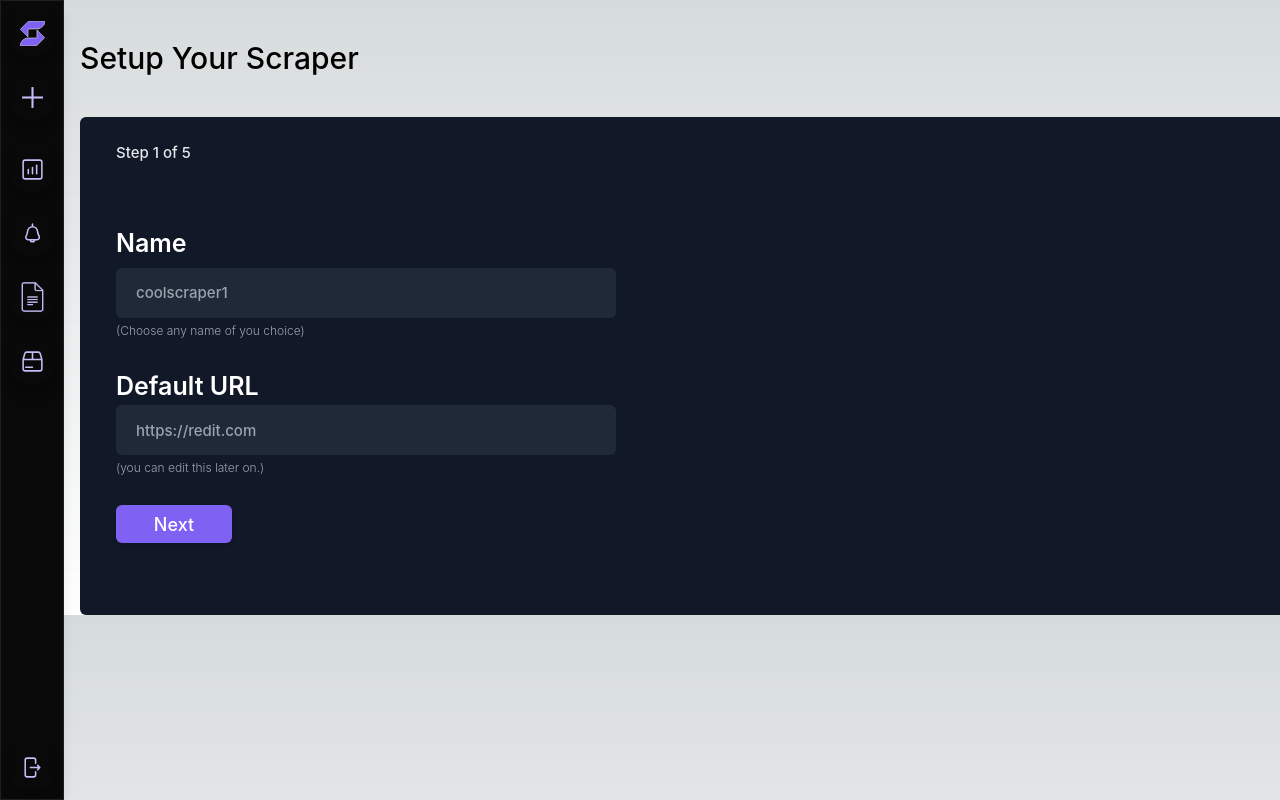
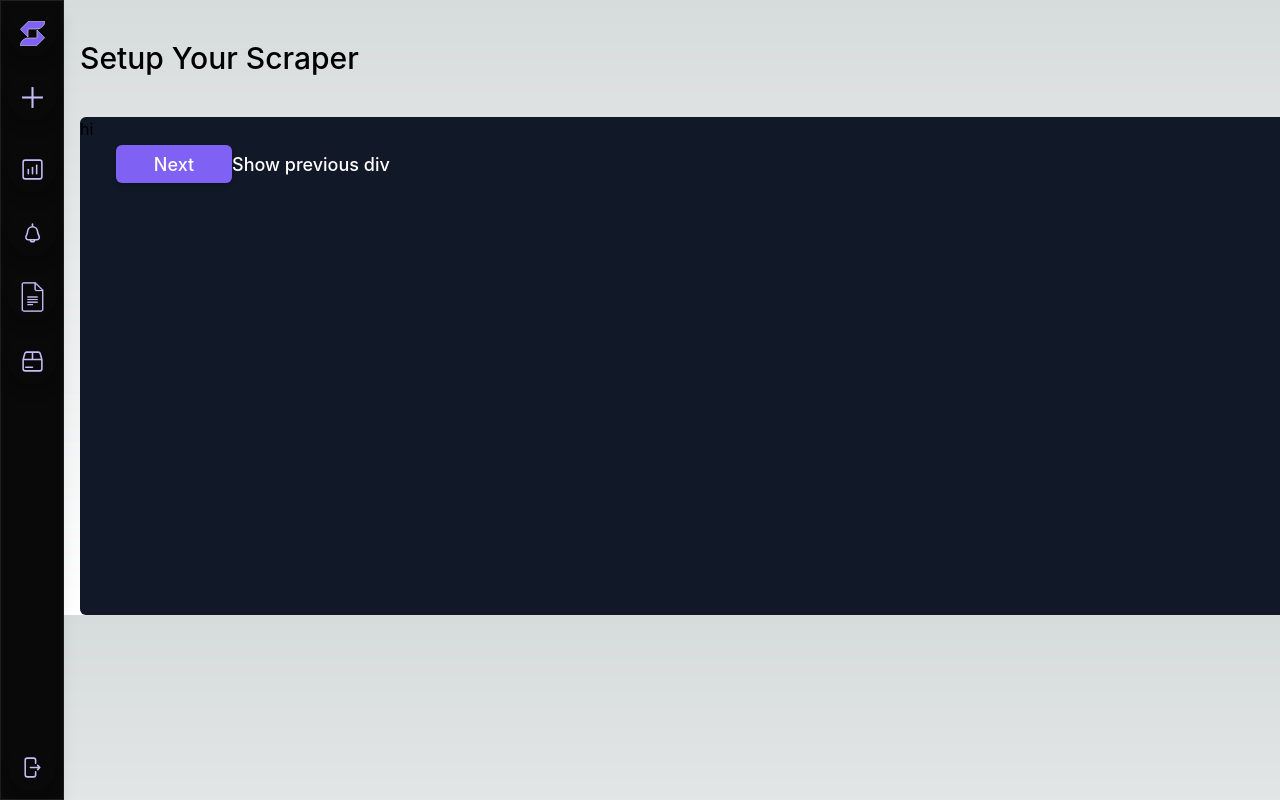
Before and after one commit to sup-Udh/Scraper-io, a Next.js app: page /user/newscraper in a window 1280 px wide. Both pictures are taken after a click on the button "Next". Shown: the top 800 px of the page. Built offline with nearby package versions, Linux system fonts and the light colour scheme.

Commit message:
state llogic hooks

```diff
--- a/components/step2Scraper.tsx
+++ b/components/step2Scraper.tsx
@@ -1,6 +1,6 @@
 // keep this element hidden until the user clicks the button to scrape the data
 
-export default function step2Scraper(){
+export default function Step2Scraper(){
     return(
         <h1>hi</h1>
     )
--- a/pages/user/newscraper.tsx
+++ b/pages/user/newscraper.tsx
@@ -1,24 +1,40 @@
-import { useState } from 'react'
+import React, { useState } from 'react';
 import axios from 'axios';
 import  Sidebar  from "@/components/SideBar"
-import step2Scraper from '@/components/step2Scraper';
+import Step2Scraper from '@/components/step2Scraper';
 
 export default function newscraper(){
-    const [showMe, setShowMe] = useState(false);
-    function toggle(){
-        setShowMe(!showMe);
+    const [currentDiv, setCurrentDiv] = useState(0);
+
+    function showNextDiv() {
+      setCurrentDiv(currentDiv + 1);
+    }
+
+    function showPrevDiv() {
+      setCurrentDiv(currentDiv - 1);
     }
 
 
     return(
         <>
+        {/* <div style={{ display: currentDiv === 0 ? 'block' : 'none' }}>This is div 1.</div>
+      <div style={{ display: currentDiv === 1 ? 'block' : 'none' }}>This is div 2.</div>
+      <div style={{ display: currentDiv === 2 ? 'block' : 'none' }}>This is div 3.</div>
+      <div style={{ display: currentDiv === 3 ? 'block' : 'none' }}>This is div 4.</div>
+      <div style={{ display: currentDiv === 4 ? 'block' : 'none' }}>This is div 5.</div>
+      <button onClick={showPrevDiv} disabled={currentDiv === 0}>
+        Show previous div
+      </button>
+      <button onClick={showNextDiv} disabled={currentDiv === 4}>
+        Show next div
+      </button> */}
 
         <div id="ParentDiv" className='pl-[5rem] ' >
             {/* Sidebar */}
             <Sidebar />
 
 
-            <div className='pt-[2.25rem] ' style= {{display: showMe?"block":"none"}}>
+            <div className='pt-[2.25rem] ' >
             <h1 className='text-[30px] font-medium '>Setup Your Scraper</h1>
             </div>
 
@@ -26,6 +42,7 @@ export default function newscraper(){
             <div className='mt-[2.25rem] bg-[#111827] w-[1281px] h-[498px] rounded-md'>
 
                 {/* steps */}
+                <div className='Main-1' style={{display: currentDiv === 0 ? 'block' : 'none'}}>
                 <span className='pl-[1rem]  text-gray-200 text-[15px]  '>
                     <div className='pl-[2.25rem] font-medium text-gray-200 text-[15px]'>
                     Step 1 of 5
@@ -58,9 +75,21 @@ export default function newscraper(){
                         <p className=' ml-[2.25rem] mt-[0.25rem] font-light text-gray-400 text-[12px]  '>(you can edit this later on.)</p>
                     </div>
                     <br />
+                    </div>
+                    {/* 2nd div */}
+                    <div>
+                    <div className='Main-2' style={{display: currentDiv === 1 ? 'block' : 'none'}}>
+                        <Step2Scraper />
+
+                    </div>
+                    </div>
+                    {/* 3rd div */}
                     <span className='text-white font-medium text-[18px]'>
                         <div className='pl-[2.25rem] mt-[0.25rem]'>
-                        <button onClick={toggle} className='bg-[#7F61F4] h-[38px] w-[116px] rounded-md shadow-md hover:bg-[#7F61F4]/90'>Next</button>
+                        <button onClick={showNextDiv} className='bg-[#7F61F4] h-[38px] w-[116px] rounded-md shadow-md hover:bg-[#7F61F4]/90'>Next</button>
+                        <button onClick={showPrevDiv} hidden={currentDiv === 0}>
+        Show previous div
+      </button>
 
                         </div>
                     </span>
```
